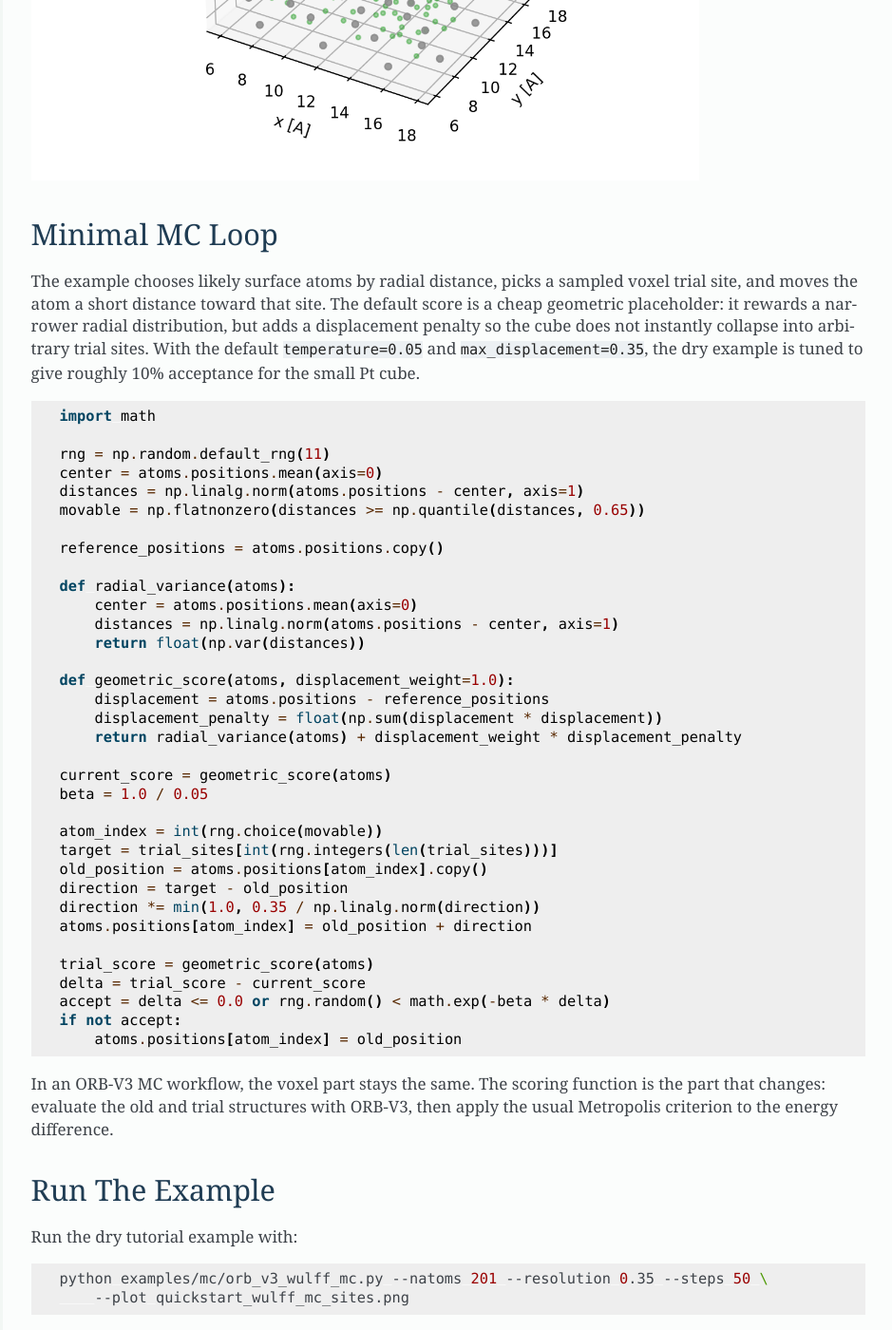
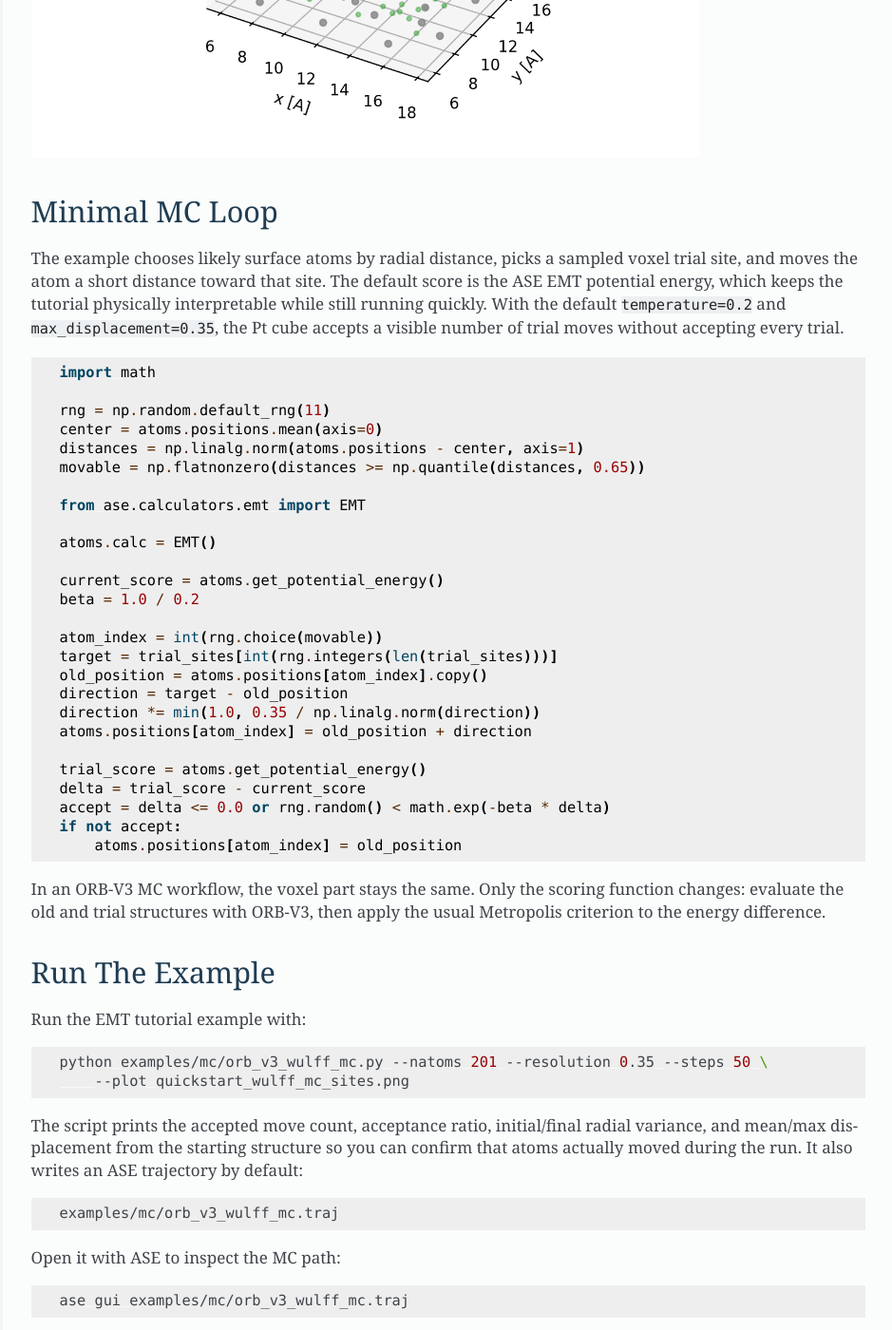
Before and after one commit to tgmaxson/atomvoxelizer, a Sphinx documentation site: the page built from docs/source/quickstart.rst, in a window 1280 px wide and 1400 px high, scrolled down 2434 px. Shown: the whole window at 95% size, without its empty margins (313-1252 px from the left). Built offline with Sphinx 7.4.7, drawn with Linux system fonts in a browser that asks for light colours; some of the changed text lies outside the part shown.

Commit message:
Add GitLab coverage reporting and EMT MC scoring

```diff
--- a/docs/source/contributing.rst
+++ b/docs/source/contributing.rst
@@ -59,6 +59,12 @@ Run the test suite before submitting a merge request:
 .. code-block:: bash
 
    pytest tests/
+
+Run tests with the same coverage output used by GitLab CI:
+
+.. code-block:: bash
+
+   pytest --cov=atomvoxelizer --cov-report=term-missing --cov-report=xml:coverage.xml tests/
 
 Build the documentation locally when changing documentation or public APIs:
 
--- a/docs/source/examples.rst
+++ b/docs/source/examples.rst
@@ -119,9 +119,8 @@ Voxel-Guided MC Trial Moves
 
 ``examples/mc/orb_v3_wulff_mc.py`` builds a cube-like WulffPack nanoparticle,
 constructs a coordination-surface voxel mask, samples surface trial sites, and
-runs a minimal Monte Carlo loop that slowly lowers the radial variance. The
-default score is geometric so the example can run without ORB model weights;
-pass ``--score orb-v3`` after installing ORB to use the optional ORB-V3 scoring
+runs a minimal Monte Carlo loop. The default score is ASE EMT; pass
+``--score orb-v3`` after installing ORB to use the optional ORB-V3 scoring
 hook.
 
 .. code-block:: bash
--- a/docs/source/install.rst
+++ b/docs/source/install.rst
@@ -61,7 +61,7 @@ Optional Feature Map
      - ASE structure loading, CIF examples, Wulff and surface examples
    * - Quickstart tutorial
      - ``pip install ase wulffpack``; install ORB separately for ``--score orb-v3``
-     - Wulff nanoparticle construction and optional ORB-V3 scoring
+     - Wulff nanoparticle construction, EMT scoring, and optional ORB-V3 scoring
    * - Numba backend
      - ``pip install numba``
      - ``VoxelGridNumba``, ``FieldVoxelGridNumba``, ``VectorVoxelGridNumba``
--- a/docs/source/quickstart.rst
+++ b/docs/source/quickstart.rst
@@ -3,10 +3,9 @@ Quickstart Tutorial
 
 This tutorial builds a cube-like WulffPack nanoparticle, converts it into a
 voxel coordination-surface mask, samples trial positions from that mask, and
-runs a minimal Monte Carlo loop. The dry MC score slowly pushes the cube toward
-a more spherical radial distribution. The goal is to show how AtomVoxelizer
-supplies trial sites; a production MC workflow would replace the geometric
-score with an ORB-V3 energy evaluation.
+runs a minimal Monte Carlo loop. The default example uses ASE EMT as a small,
+local potential-energy scorer. ORB-V3 can be selected when the optional ORB
+dependencies are installed.
 
 The complete script is available at
 ``examples/mc/orb_v3_wulff_mc.py``.
@@ -43,7 +42,7 @@ particle is built from symmetry-compatible atomic shells.
    atoms = particle.atoms
 
 Using only the ``(100)`` facet creates a deliberately cube-like starting point.
-That makes the dry MC demonstration visible: accepted moves can reduce the
+That makes the MC demonstration visible: accepted moves can reduce the
 spread in atom distances from the nanoparticle center.
 
 WulffPack returns a finite cluster without a periodic simulation cell. A voxel
@@ -117,11 +116,10 @@ Minimal MC Loop
 
 The example chooses likely surface atoms by radial distance, picks a sampled
 voxel trial site, and moves the atom a short distance toward that site. The
-default score is a cheap geometric placeholder: it rewards a narrower radial
-distribution, but adds a displacement penalty so the cube does not instantly
-collapse into arbitrary trial sites. With the default ``temperature=0.05`` and
-``max_displacement=0.35``, the dry example is tuned to give roughly 10%
-acceptance for the small Pt cube.
+default score is the ASE EMT potential energy, which keeps the tutorial
+physically interpretable while still running quickly. With the default
+``temperature=0.2`` and ``max_displacement=0.35``, the Pt cube accepts a visible
+number of trial moves without accepting every trial.
 
 .. code-block:: python
 
@@ -132,20 +130,12 @@ acceptance for the small Pt cube.
    distances = np.linalg.norm(atoms.positions - center, axis=1)
    movable = np.flatnonzero(distances >= np.quantile(distances, 0.65))
 
-   reference_positions = atoms.positions.copy()
+   from ase.calculators.emt import EMT
 
-   def radial_variance(atoms):
-       center = atoms.positions.mean(axis=0)
-       distances = np.linalg.norm(atoms.positions - center, axis=1)
-       return float(np.var(distances))
+   atoms.calc = EMT()
 
-   def geometric_score(atoms, displacement_weight=1.0):
-       displacement = atoms.positions - reference_positions
-       displacement_penalty = float(np.sum(displacement * displacement))
-       return radial_variance(atoms) + displacement_weight * displacement_penalty
-
-   current_score = geometric_score(atoms)
-   beta = 1.0 / 0.05
+   current_score = atoms.get_potential_energy()
+   beta = 1.0 / 0.2
 
    atom_index = int(rng.choice(movable))
    target = trial_sites[int(rng.integers(len(trial_sites)))]
@@ -154,20 +144,20 @@ acceptance for the small Pt cube.
    direction *= min(1.0, 0.35 / np.linalg.norm(direction))
    atoms.positions[atom_index] = old_position + direction
 
-   trial_score = geometric_score(atoms)
+   trial_score = atoms.get_potential_energy()
    delta = trial_score - current_score
    accept = delta <= 0.0 or rng.random() < math.exp(-beta * delta)
    if not accept:
        atoms.positions[atom_index] = old_position
 
-In an ORB-V3 MC workflow, the voxel part stays the same. The scoring function
-is the part that changes: evaluate the old and trial structures with ORB-V3,
-then apply the usual Metropolis criterion to the energy difference.
+In an ORB-V3 MC workflow, the voxel part stays the same. Only the scoring
+function changes: evaluate the old and trial structures with ORB-V3, then apply
+the usual Metropolis criterion to the energy difference.
 
 Run The Example
 ---------------
 
-Run the dry tutorial example with:
+Run the EMT tutorial example with:
 
 .. code-block:: bash
 
@@ -176,7 +166,7 @@ Run the dry tutorial example with:
 
 The script prints the accepted move count, acceptance ratio, initial/final
 radial variance, and mean/max displacement from the starting structure so you
-can confirm that atoms actually moved during the dry run. It also writes an ASE
+can confirm that atoms actually moved during the run. It also writes an ASE
 trajectory by default:
 
 .. code-block:: text
```
Also changed, not shown: pyproject.toml (+9 -0 lines), .gitlab-ci.yml, 3 other files.
